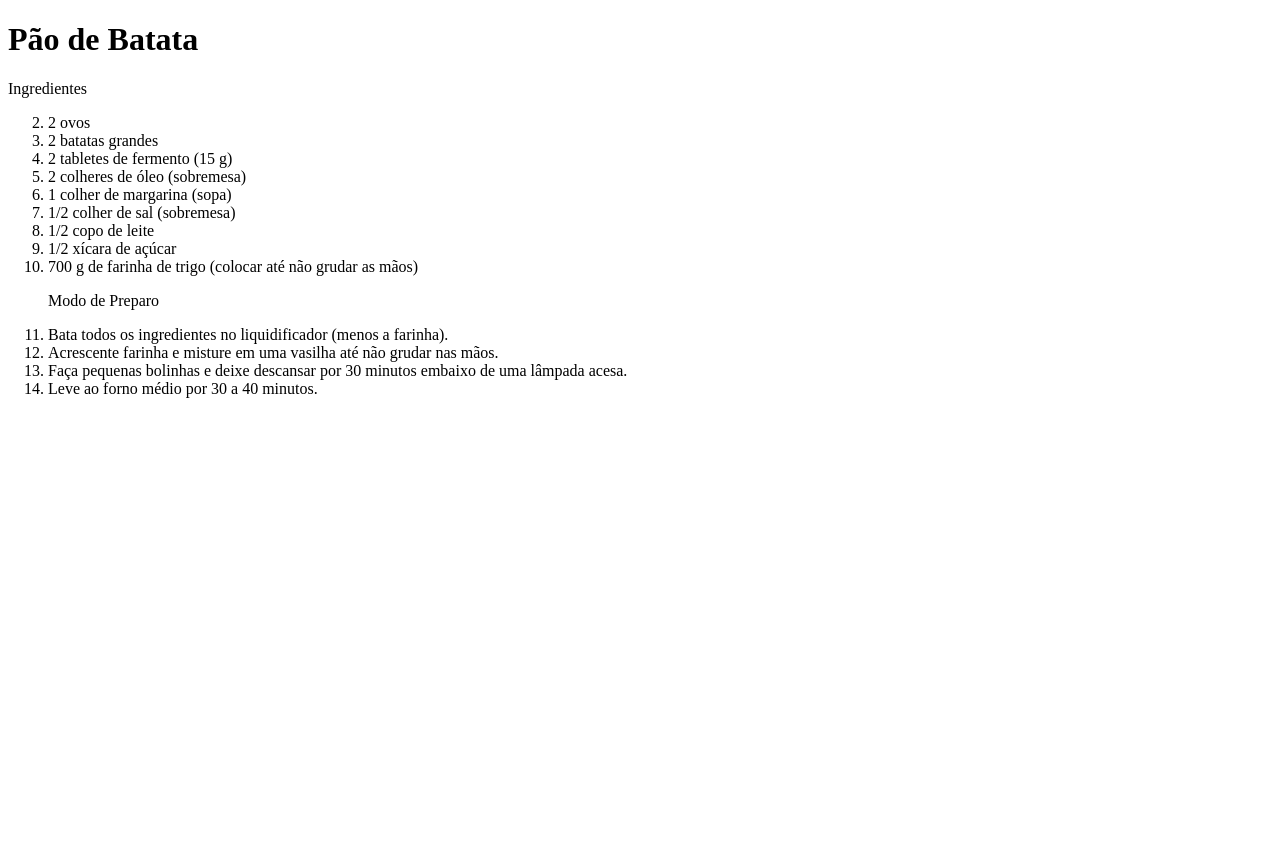
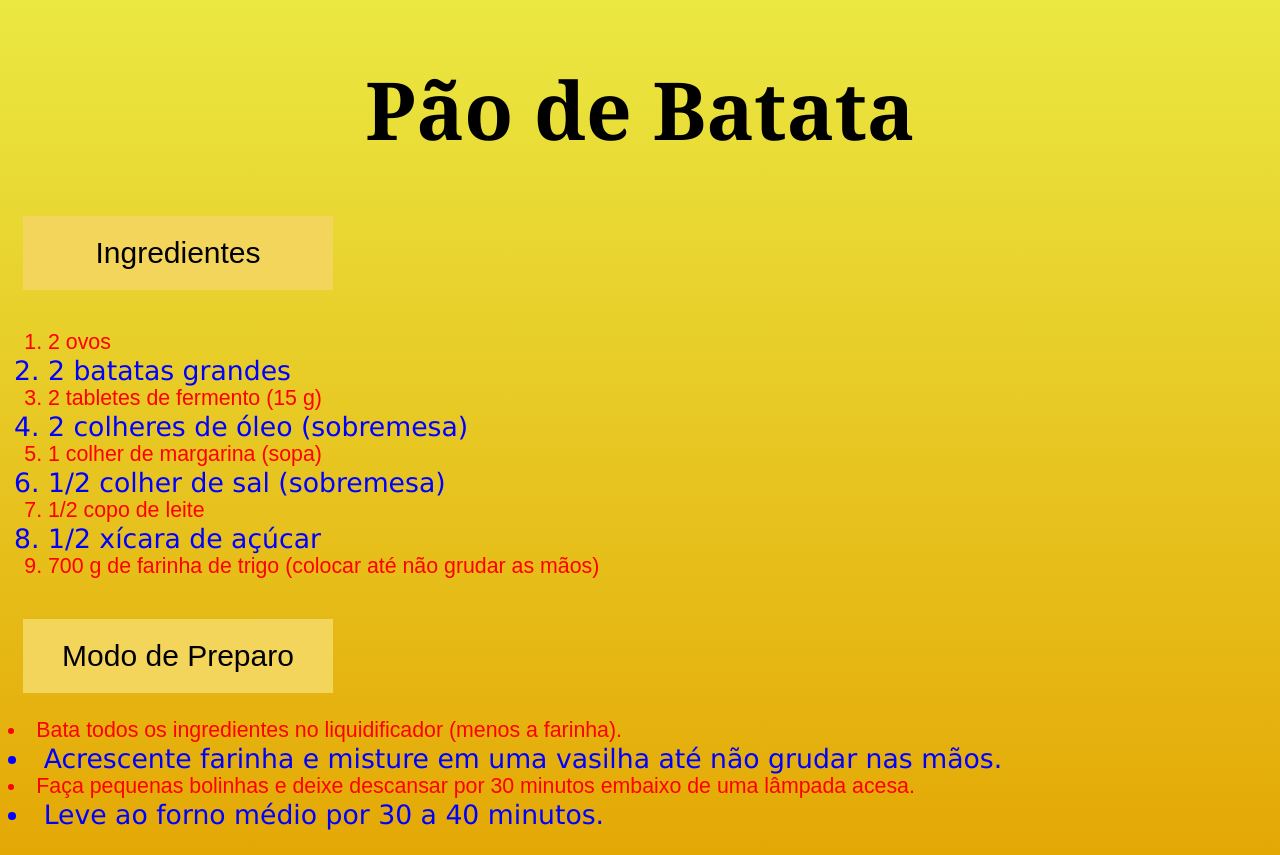
Before and after one commit to analu01/Site2024, a plain HTML site: page pao.html in a window 1280 px wide. Before the commit the page ends 800 px from the top, so only its background shows below. Drawn offline with Linux system fonts and the light colour scheme.

Commit message:
Add files via upload

```diff
--- a/pao.html
+++ b/pao.html
@@ -3,37 +3,39 @@
 <head>
     <meta charset="UTF-8">
     <meta name="viewport" content="width=device-width, initial-scale=1.0">
+    <link rel="stylesheet"href="style.css">
     <title>Receitas</title>
 </head>
 <body>
     <h1>Pão de Batata</h1>
 
-    <p>Ingredientes
+    <section id="titulos">
+        <p class="titulo">Ingredientes</p>
 
-
-    <ol start="2">
+    <ol start="1">
             <li class="impar">2 ovos</li>
             <li class="par">2 batatas grandes</li>
-            <li  class="impar">2 tabletes de fermento (15 g)</li>
+            <li class="impar">2 tabletes de fermento (15 g)</li>
             <li class="par">2 colheres de óleo (sobremesa)</li>
-            <li  class="impar">1 colher de margarina (sopa)</li>
+            <li class="impar">1 colher de margarina (sopa)</li>
             <li class="par">1/2 colher de sal (sobremesa)</li>
-            <li  class="impar">1/2 copo de leite</li>
+            <li class="impar">1/2 copo de leite</li>
             <li class="par">1/2 xícara de açúcar</li>
-            <li  class="impar">700 g de farinha de trigo (colocar até não grudar as mãos)</li>
+            <li class="impar">700 g de farinha de trigo (colocar até não grudar as mãos)</li>
         </p>
-
-        <p>Modo de Preparo</p>
+    </section>
+        <section id="titulos">
+            <p class="titulo">Modo de Preparo</p>
 
         <p>
-           <li  class="impar">Bata todos os ingredientes no liquidificador (menos a farinha).</li>
+           <li class="impar">Bata todos os ingredientes no liquidificador (menos a farinha).</li>
            <li class="par">Acrescente farinha e misture em uma vasilha até não grudar nas mãos.</li>
-           <li  class="impar"> Faça pequenas bolinhas e deixe descansar por 30 minutos embaixo de uma lâmpada acesa.</li>
+           <li class="impar"> Faça pequenas bolinhas e deixe descansar por 30 minutos embaixo de uma lâmpada acesa.</li>
            <li class="par">Leve ao forno médio por 30 a 40 minutos.</li>
         </p>
 
         </ol>
-    </ol>
+    </section>
 
 </body>
 </html>
--- a/style.css
+++ b/style.css
@@ -1,7 +1,6 @@
 @charset "UTF-8";
 
-body
-{
+body{
     text-align: center;
     background: linear-gradient(0deg,rgb(228, 168, 5),rgb(235, 232, 66));
     color: black;
@@ -9,33 +8,52 @@
     font-family:  Georgia;
 }
 
-h2
-{
+h2{
     color: black;
     font-size: 30pt;
     font-family: Cambria;
 }
 
+p{
+    font-size: 25px;
+    text-align: justify;
+}
+
 img{
     justify-content: center;
 }
- a{
+
+a{
     text-decoration: none;
     color:rgb(12, 19, 96);
     font-size: 18pt;
     font-family: Cambria;
- }
+}
 
-#par{
-    text-color:blue;
+li{
+    font-size: 30px;
+    text-align: justify;
+}
+
+.par{
+    color: blue;
     font-size: 20pt;
     font-family: Verdana;
+    text-align: justify;
 }
 
-
-
-#impar{
-    text-color:red;
+.impar{
+    color:  red;
     font-size: 16pt;
     font-family: Arial;
 }
+
+.titulo{
+    background-color: #f3d55c;
+    margin: 15px;
+    font-size: 30px;
+    text-align: center;
+    font-family: Arial, Helvetica, sans-serif;
+    width: 270px;
+    padding: 20px;
+}
```
Also changed, not shown: batatarecheada.html (+1 -0 lines), maionese.html (+16 -16 lines), purê.html (+14 -13 lines).
